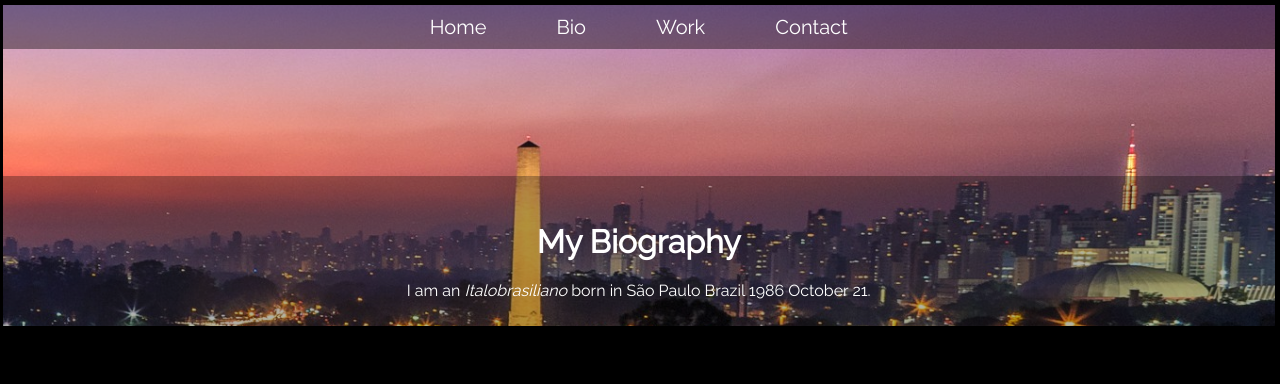
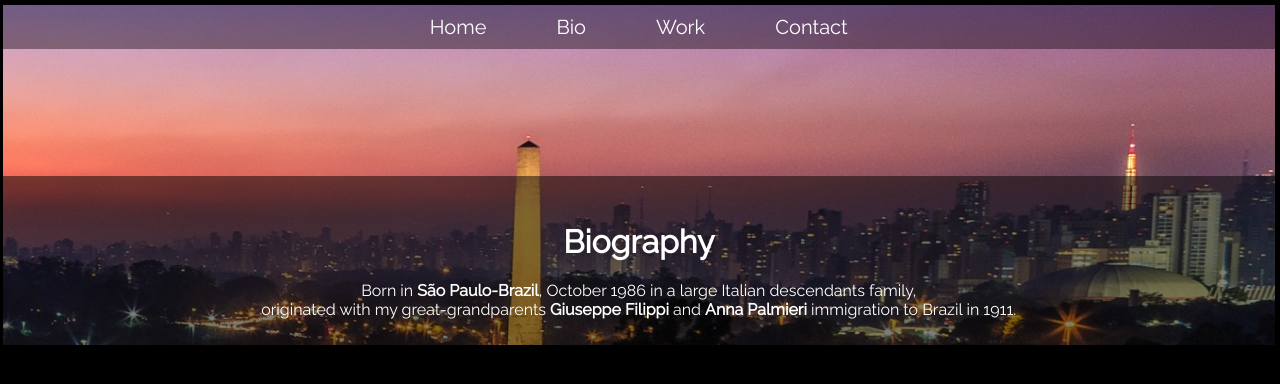
Before and after one commit to fellippemendonca/fellippe, a React app: page / in a window 1280 px wide. Both pictures are taken after a click on the link "Bio". Built offline with nearby package versions, Linux system fonts and the light colour scheme.

Commit message:
text chamges

```diff
--- a/src/app/bio/Bio.js
+++ b/src/app/bio/Bio.js
@@ -5,12 +5,25 @@ function Bio(props) {
   return (
     <div className="Contents">
       <div className="Bio">
-        <h1>My Biography</h1>
+        <h1>Biography</h1>
         <div>
-          I am an <i>Italobrasiliano</i> born in São Paulo Brazil 1986 October 21.<br/>
+          Born in <b>São Paulo-Brazil</b>, October 1986 in a large Italian descendants family,<br/>
+          originated with my great-grandparents <b>Giuseppe Filippi</b> and <b>Anna Palmieri</b> immigration to Brazil in 1911.<br/>
+
         </div>
       </div>
     </div>
   );
 }
 export default Bio;
+
+/*
+          <br/>As a child used to play outdoor riding bicycle, on rainy days LEGO instead (because build things is so awesome). Videogames wasn't THAT fun yet.<br/>
+          <br/>As teenager used to play on PC or Nintendo64 with friends, it was soo cool... Some time after the taste for Rock and Metal<br/>
+          made us all willing to play instruments and start a band, and there my passion for <b>Music</b> began.<br/>
+          <br/>College started so the new jobs. The band is dismissed cuz no one have that much "free" time with all <br/>
+          new adult responsibilities. Yet alone and without free time I kept playing, recording, buying new instruments (until today).<br/>
+          <br/>Adult life, income surplus and a new passion discovered, <b>Motorcycles</b>. Yeah, Rock'n'ride! \m/<br/>
+          <br/>Willing to discover the world by living in a distinct place I acquired <b>Italian citizenship</b> by descent.<br/>
+          <br/>To Do...
+*/
--- a/src/app/home/Home.js
+++ b/src/app/home/Home.js
@@ -12,7 +12,7 @@ function Home(props) {
         <img src={logo} className="Home-logo" alt="logo" />
         <h2>Software Developer at</h2>
           <a href="http://www.viavarejo.com.br/" style={linkStyle}>
-            <img src={vvPng} className="vvPng" alt="vvPng" style={{width: 200, height: 130}} />
+            <img src={vvPng} className="vvPng" alt="vvPng" style={{width: 190, height: 130, backgroundColor:'rgba(255,255,255,0.7)'}} />
           </a>
       </div>
     </div>
--- a/src/app/menu/Menu.css
+++ b/src/app/menu/Menu.css
@@ -104,7 +104,7 @@
   text-align: center;
   margin: auto;
   position: relative;
-  background-color: rgba(0,0,0,0.3);
+  background-color: rgba(0,0,0,0.5);
   padding: 2%;
   color: white;
 }
@@ -116,7 +116,7 @@
   }
 
   to {
-    background-color: rgba(0,0,0,0.3);
+    background-color: rgba(0,0,0,0.5);
     color: white;
   }
 }
```
